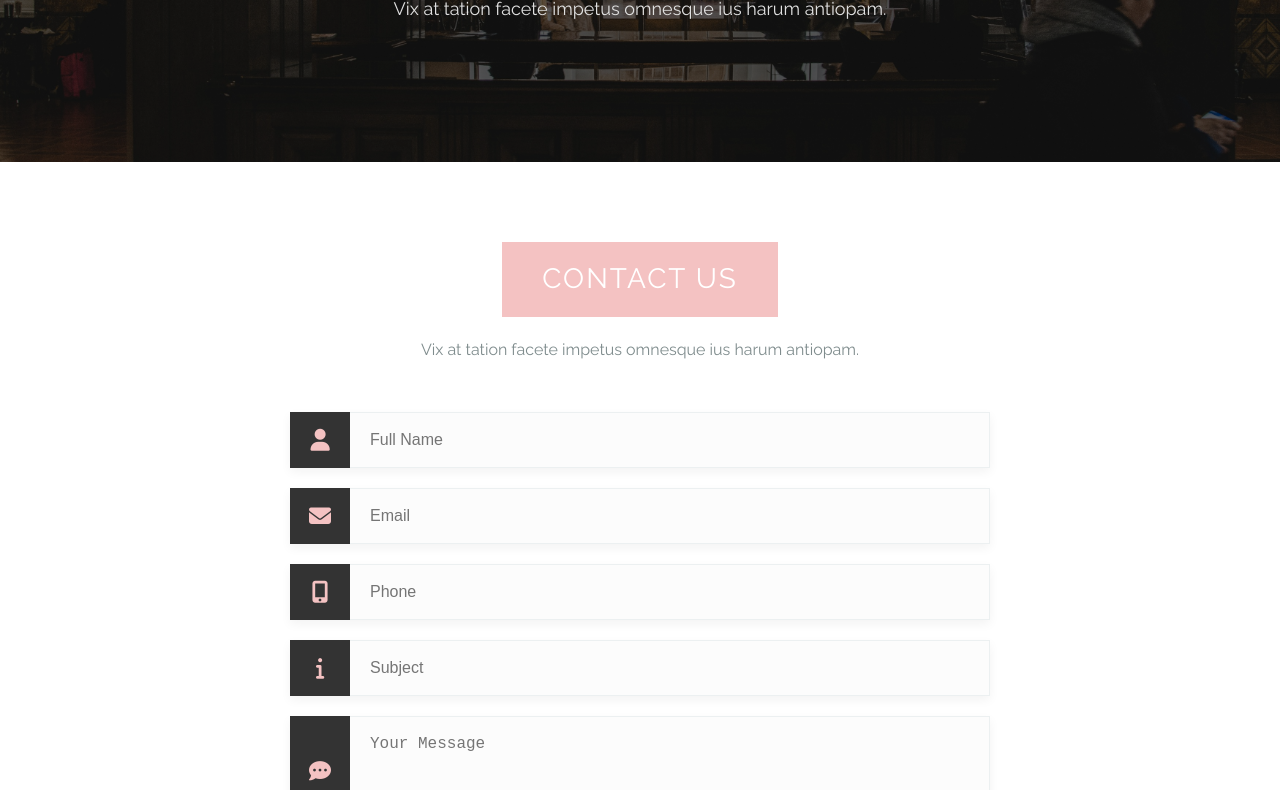
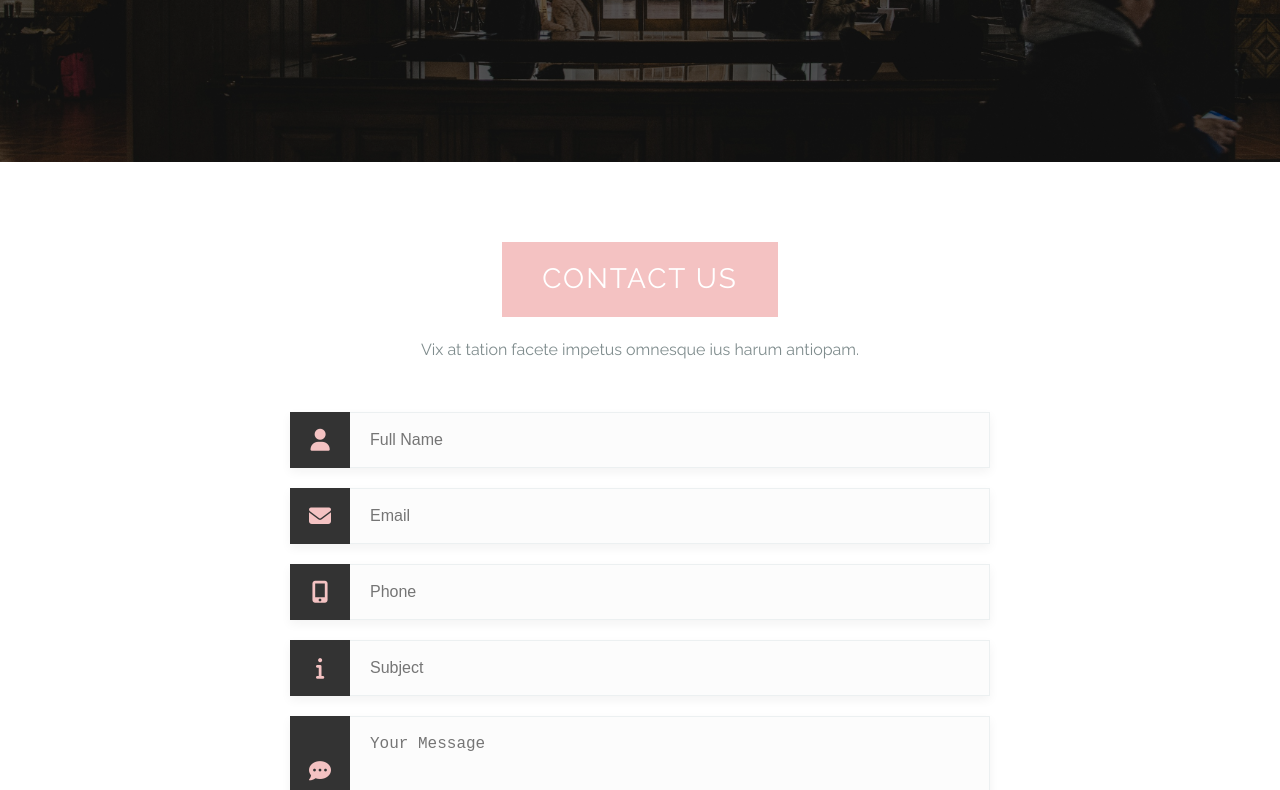
Before and after one commit to KevserAkben0/Japan-tour, a plain HTML site: page contact.html in a window 1280 px wide. Shown: the part 303-1093 px from the top of the page. Drawn offline with Linux system fonts and the light colour scheme.

Commit message:
Update contact.html

```diff
--- a/contact.html
+++ b/contact.html
@@ -36,7 +36,6 @@
 <section id="contactHero" class="slider">
          <div class="contactCaption">
              <h1>CONTACT</h1>
-             <p>Vix at tation facete impetus omnesque ius harum antiopam.</p>
          </div>
      </section>
 
```
